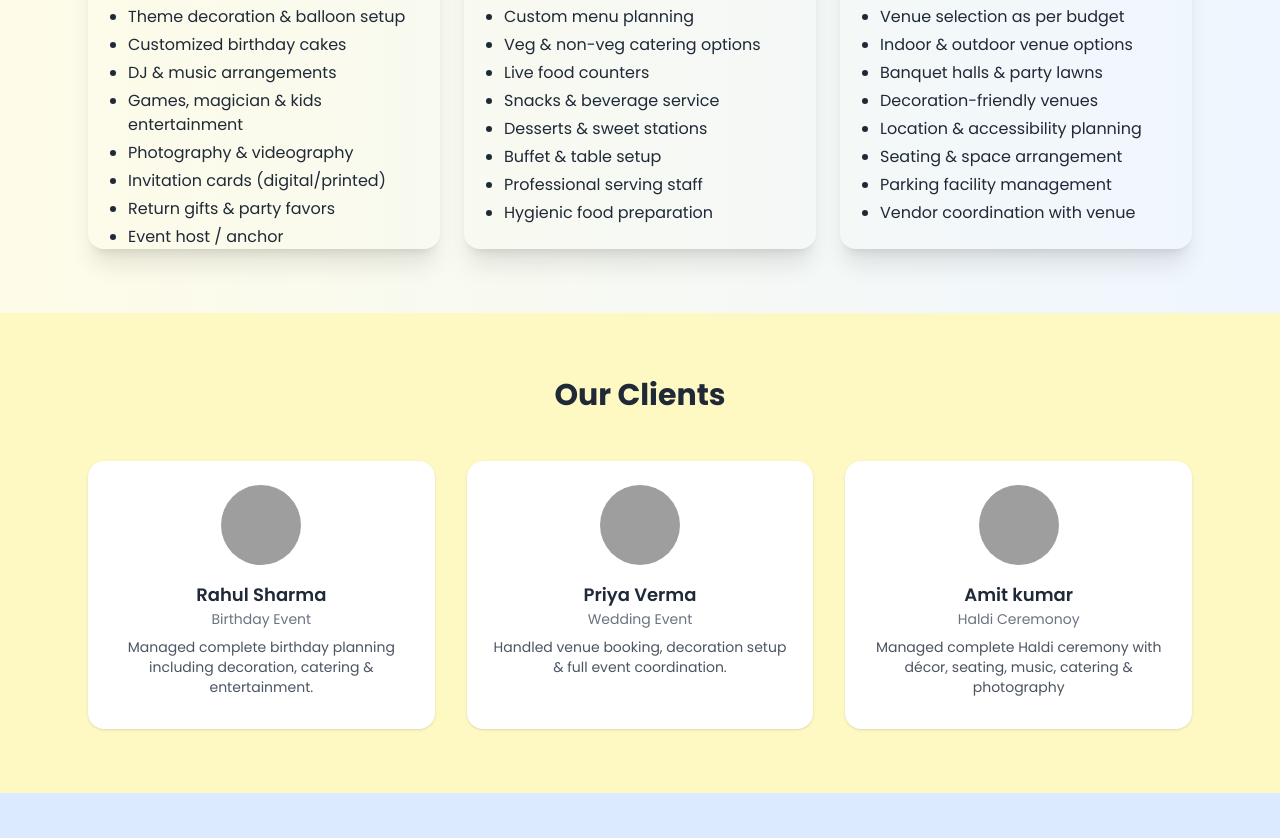
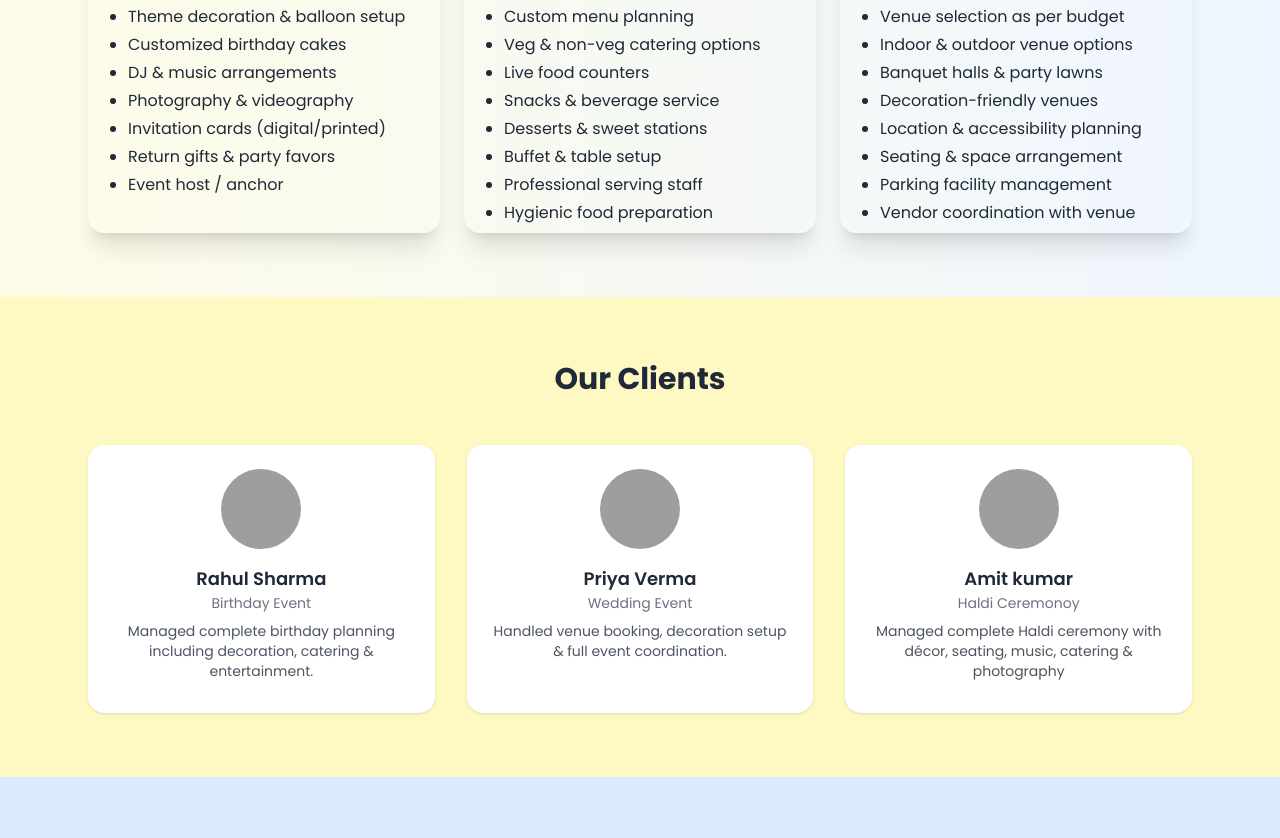
Before and after one commit to manjoorahmad/Manjoor-events, a plain HTML site: page index.html in a window 1280 px wide. Shown: the part 1735-2573 px from the top of the page. Drawn offline with nearby package versions, Linux system fonts and the light colour scheme; grey boxes are pictures that could not be loaded.

Commit message:
fix services

```diff
--- a/index.html
+++ b/index.html
@@ -99,7 +99,6 @@
                 <li>Theme decoration & balloon setup</li>
                 <li>Customized birthday cakes</li>
                 <li>DJ & music arrangements</li>
-                <li>Games, magician & kids entertainment</li>
                 <li>Photography & videography</li>
                 <li>Invitation cards (digital/printed)</li>
                 <li>Return gifts & party favors</li>
```
